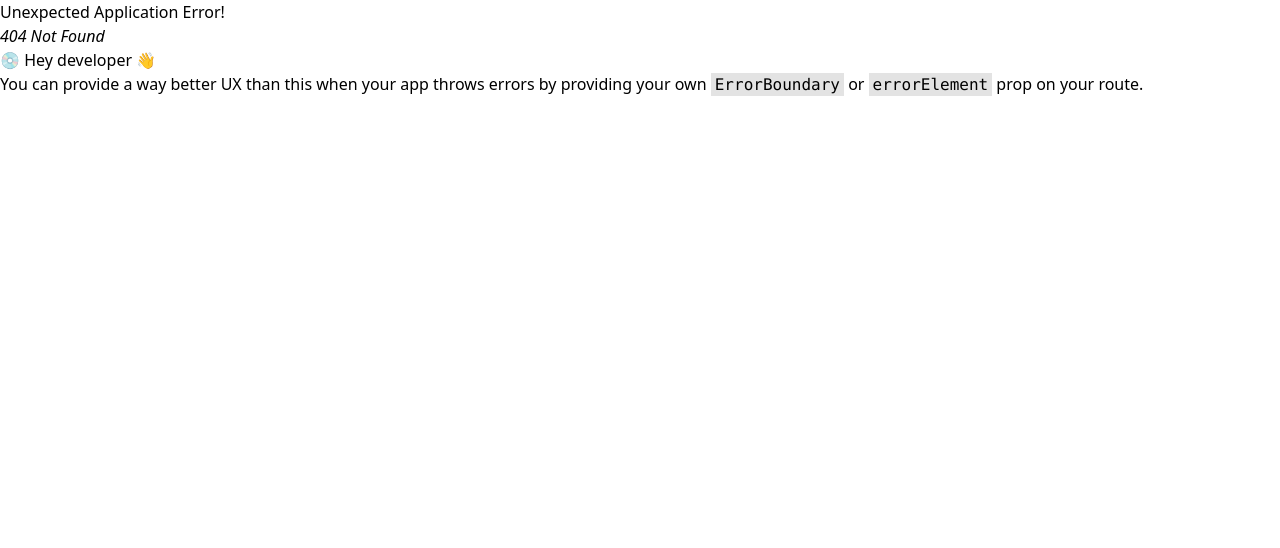
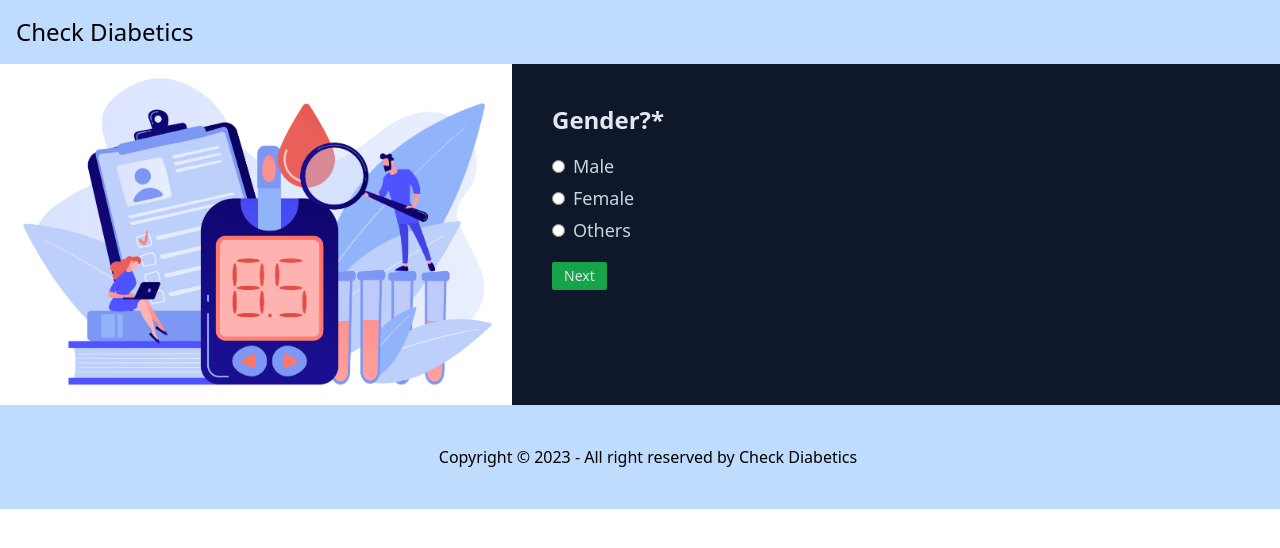
Before and after one commit to rh-abir/check-diabetics, a React (Vite) app: page /question-one in a window 1280 px wide. Before the commit this address had no page. Shown: the top 548 px of the page. Built offline with nearby package versions, Linux system fonts and the light colour scheme.

Commit message:
Question 1,2,3 added

```diff
--- a/src/index.css
+++ b/src/index.css
@@ -1,3 +1,9 @@
 @tailwind base;
 @tailwind components;
 @tailwind utilities;
+
+/* Container Styles */
+
+.container {
+  @apply text-lg text-slate-200 bg-slate-900 h-full w-full p-10;
+}
--- a/src/layout/QuizRoot.jsx
+++ b/src/layout/QuizRoot.jsx
@@ -4,11 +4,11 @@ import Sidebar from "../pages/Home/Sidebar/Sidebar";
 const QuizRoot = () => {
   return (
     <>
-      <div className="grid grid-cols-5">
-        <div className="col-span-2">
+      <div className="lg:grid lg:grid-cols-5">
+        <div className="hidden lg:block lg:col-span-2">
           <Sidebar />
         </div>
-        <div className="col-span-3">
+        <div className="lg:col-span-3">
           <Outlet />
         </div>
       </div>
--- /dev/null
+++ b/src/pages/Home/Questions/QuestionOne.jsx
@@ -0,0 +1,46 @@
+import React from "react";
+import { Link } from "react-router-dom";
+
+const QuestionOne = () => {
+  return (
+    <div className="container">
+      <h2 className="text-xl lg:text-2xl text-slate-200 font-semibold mb-4">Gender?*</h2>
+      <div className="flex flex-col space-y-1">
+        {/* option one */}
+        <div className="flex items-center gap-2">
+          <input type="radio" className="cursor-pointer" name="quiz1-option" id="male" />
+          <label for="male" className="cursor-pointer text-slate-300">
+            Male
+          </label>
+        </div>
+
+        {/* option two */}
+        <div className="flex items-center gap-2">
+          <input type="radio" className="cursor-pointer" name="quiz1-option" id="female" />
+          <label for="female" className="cursor-pointer text-slate-300">
+            Female
+          </label>
+        </div>
+
+        {/* option three */}
+        <div className="flex items-center gap-2">
+          <input type="radio" className="cursor-pointer" name="quiz1-option" id="others" />
+          <label for="others" className="cursor-pointer text-slate-300">
+            Others
+          </label>
+        </div>
+      </div>
+
+      {/* Next button */}
+      <div className="mt-4">
+        <Link to={"/question-two"}>
+          <button className="bg-green-600 justify-self-end px-3 py-1 text-sm rounded-sm">
+            Next
+          </button>
+        </Link>
+      </div>
+    </div>
+  );
+};
+
+export default QuestionOne;
--- /dev/null
+++ b/src/pages/Home/Questions/QuestionThree.jsx
@@ -0,0 +1,33 @@
+import React from 'react';
+import { Link } from 'react-router-dom';
+
+const QuestionThree = () => {
+    return (
+        <div className="container">
+      <h2>Your sugar level?* ( empty stomach ) in mmol/L</h2>
+      <form className="flex justify-start mt-10">
+        <input
+          className="px-4 py-2 w-2/3 md:w-1/2  border-0 outline-none rounded-md text-base text-slate-800"
+          type="number"
+          placeholder="Sugar Level"
+          required
+        />
+      </form>
+      {/* Next and Prev button */}
+      <div className="flex gap-2 mt-4 items-center">
+        <Link to={"/question-two"}>
+          <button className="bg-blue-600 px-3 py-1 text-sm rounded-sm">
+            Prev
+          </button>
+        </Link>
+        <Link>
+          <button className="bg-green-600 px-3 py-1 text-sm rounded-sm">
+            Next
+          </button>
+        </Link>
+      </div>
+    </div>
+    );
+};
+
+export default QuestionThree;
--- /dev/null
+++ b/src/pages/Home/Questions/QuestionTwo.jsx
@@ -0,0 +1,33 @@
+import React from "react";
+import { Link } from "react-router-dom";
+
+const QuestionTwo = () => {
+  return (
+    <div className="container">
+      <h2>Age?*</h2>
+      <form className="flex justify-start mt-10">
+        <input
+          className="px-4 py-2 w-2/3 md:w-1/2  border-0 outline-none rounded-md text-base text-slate-800"
+          type="number"
+          placeholder="Your Age"
+          required
+        />
+      </form>
+      {/* Next and Prev button */}
+      <div className="flex gap-2 mt-4 items-center">
+        <Link to={"/question-one"}>
+          <button className="bg-blue-600 px-3 py-1 text-sm rounded-sm">
+            Prev
+          </button>
+        </Link>
+        <Link to={"/question-three"}>
+          <button className="bg-green-600 px-3 py-1 text-sm rounded-sm">
+            Next
+          </button>
+        </Link>
+      </div>
+    </div>
+  );
+};
+
+export default QuestionTwo;
--- a/src/pages/Home/Quiz/Quiz.jsx
+++ /dev/null
@@ -1,11 +0,0 @@
-import React from 'react';
-
-const Quiz = () => {
-    return (
-        <div className='bg-red-200 w-full h-full'>
-            Quiz
-        </div>
-    );
-};
-
-export default Quiz;
--- a/src/pages/Home/QuizHome/QuizHome.jsx
+++ b/src/pages/Home/QuizHome/QuizHome.jsx
@@ -3,7 +3,7 @@ import { Link } from "react-router-dom";
 
 const QuizHome = () => {
   return (
-    <div className="text-lg text-slate-200 bg-slate-900 h-full w-full p-10">
+    <div className="container">
       <ol className="list-decimal">
         <li>Condition One</li>
         <li>Condition Two</li>
@@ -21,8 +21,8 @@ const QuizHome = () => {
       </form>
       <div className="flex justify-center items-center pt-4">
         <Link
-          className="px-4 py-1 border-0 rounded-md text-lg text-slate-200 no-underline bg-blue-600 mb-2"
-          to={"/quiz"}
+          className="px-4 py-1 border-0 rounded-md text-lg text-slate-200 bg-blue-600 hover:bg-blue-700 duration-100 mb-2"
+          to={"/question-one"}
         >
           Start Quiz
         </Link>
```
Also changed, not shown: src/routes/Routes.jsx (+13 -3 lines).
